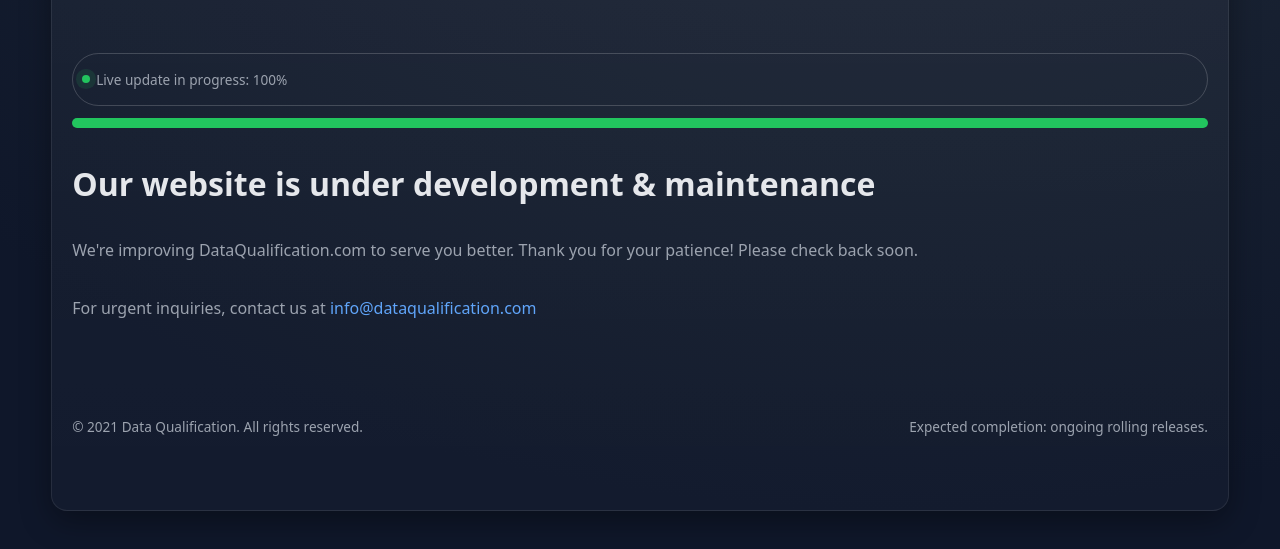
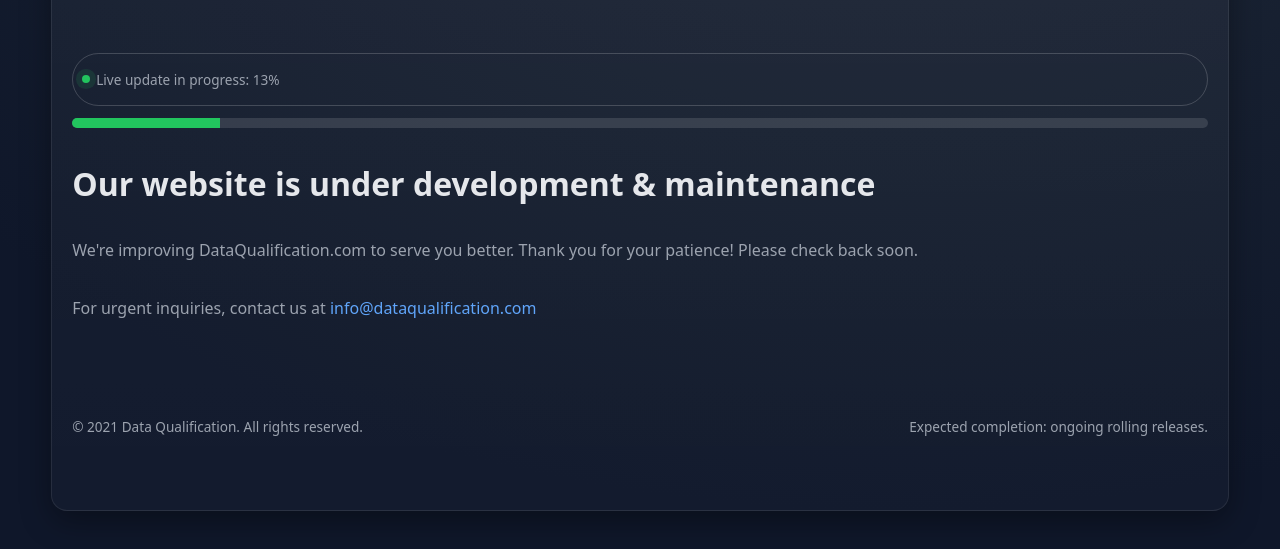
Before and after one commit to AymanElhaddad/aymanelhaddad.github.io, a plain HTML site: page index.html in a window 1280 px wide. Shown: the part 209-758 px from the top of the page. Drawn offline with Linux system fonts and the light colour scheme.

```diff
--- a/index.html
+++ b/index.html
@@ -337,7 +337,7 @@
 
     <script>
         // const customStartDate = null; // e.g., new Date('2025-08-22')
-        const customStartDate = '2025-08-20'; // e.g., new Date('2025-08-22')
+        const customStartDate = '2025-11-20'; // e.g., new Date('2025-08-22')
         const startDate = customStartDate ? new Date(customStartDate) : new Date();
         startDate.setHours(0, 0, 0, 0);
         const now = new Date();
```
